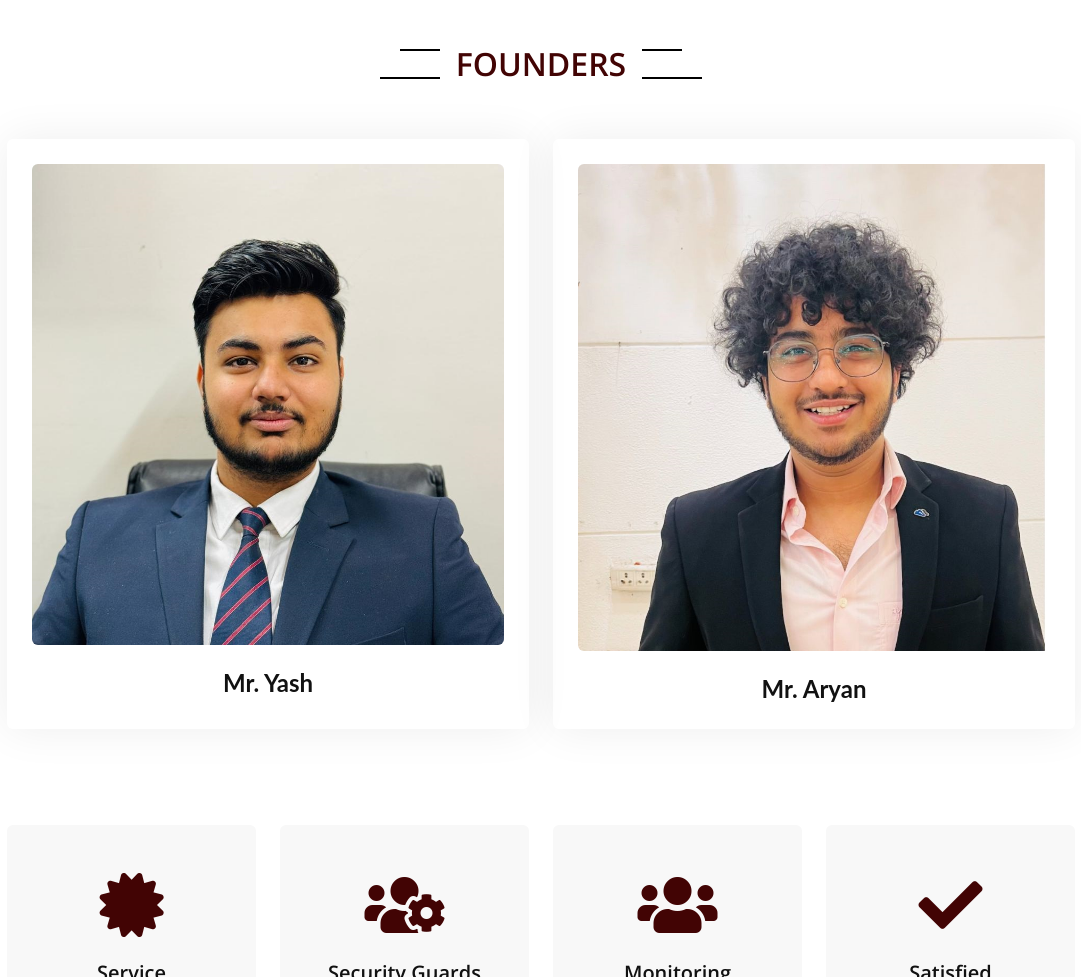
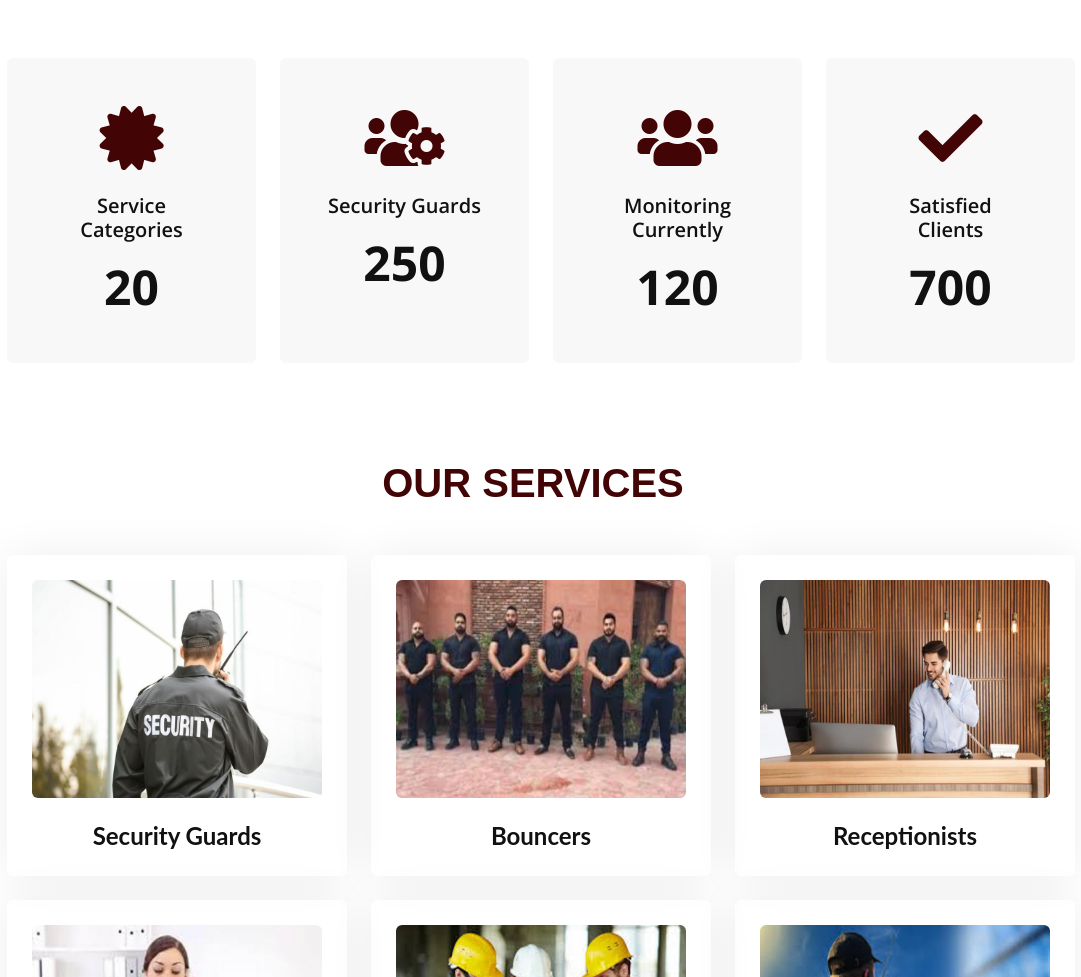
Before and after one commit to CosmoAdiX/SIHFinaleWorking, a plain HTML site: page index.html in a window 1280 px wide. Shown: the part 1537-2514 px from the top of the page, without its empty margins (99-1180 px from the left). Drawn offline with nearby package versions, Linux system fonts and the light colour scheme.

Commit message:
eth logo

```diff
--- a/index.html
+++ b/index.html
@@ -186,7 +186,7 @@
             <div class="row g-5">
                 <div class="col-lg-6 wow fadeInUp" data-wow-delay="0.1s">
                     <div class="img-circle">
-                        <img class="img-fluid rounded-circle" src="./fotor-20240601134322.png" alt="">
+                        <img class="img-fluid rounded-circle" src="./[CITYPNG.COM]HD Ethereum ETH Purple Logo Sign PNG - 3000x3000.png" alt="">
                     </div>
                 </div>
 
@@ -209,28 +209,7 @@
 
 
 
-    <div id="founderus"class="container-xxl py-5">
-        <div class="container">
-            <div class="text-center mx-auto mb-5 wow fadeInUp" data-wow-delay="0.1s" style="max-width: 600px;">
-                <h2 class="section-title bg-white text-center text-primary px-3">FOUNDERS</h2>
-            </div>
-            <div class="row">
-                <div href="https://www.linkedin.com/in/yash-pandla-8bb567302" class="col-md-6 d-flex align-items-center justify-content-center wow fadeInUp" data-wow-delay="0.1s">
-                    <a href="https://www.linkedin.com/in/yash-pandla-8bb567302" class="service-item d-block rounded text-center h-100 p-4" >
-                        <img class="img-fluid rounded mb-4" src="./ys.jpg" alt="" >
-                        <h4 class="mb-0" style="font-family: 'Lato', sans-serif; font-weight: 700;">Mr. Yash</h4>
-                    </a>
-                </div>
-                <div href="https://www.linkedin.com/in/aryan-pandla-b2770b265" class="col-md-6 d-flex align-items-center justify-content-center wow fadeInUp" data-wow-delay="0.2s">
-                    <a href="https://www.linkedin.com/in/aryan-pandla-b2770b265" class="service-item d-block rounded text-center h-100 p-4" >
-                        <img class="img-fluid rounded mb-4" src="./aryan.jpg" alt="" >
-                        <h4 class="mb-0" style="font-family: 'Lato', sans-serif; font-weight: 700;">Mr. Aryan</h4>
-                    </a>
-                </div>
-            </div>
 
-        </div>
-    </div>
 
 
     <link rel="stylesheet" href="https://cdnjs.cloudflare.com/ajax/libs/animate.css/4.1.1/animate.min.css">
```
Also changed, not shown: [CITYPNG.COM]HD Ethereum ETH Purple Logo Sign PNG - 3000x3000.png (added), hd-ethereum-eth-purple-logo-sign.png (added).
